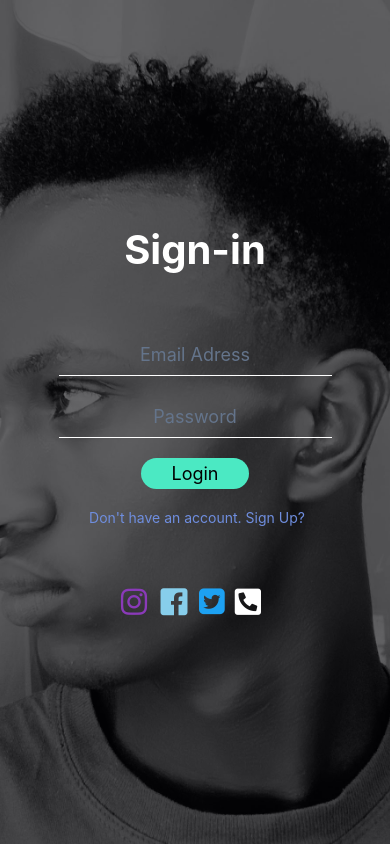
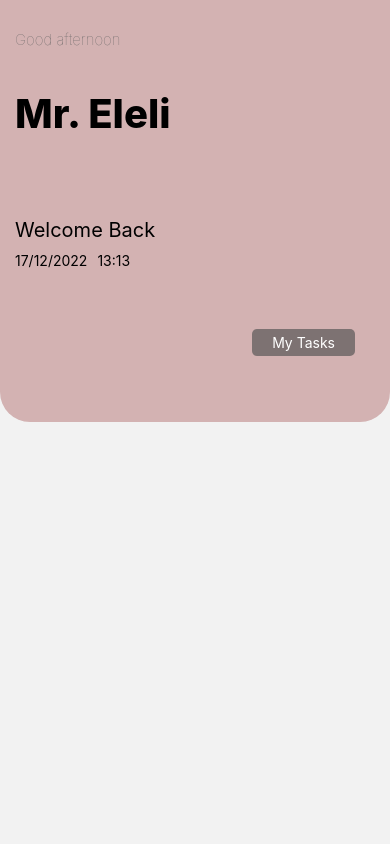
Before and after one commit to Eleli-Ayub/the_bookmarker, a React Native app in the folder bookmarker/: screen /Home in a window 390 px wide. Built offline with nearby package versions, Linux system fonts and the light colour scheme.

Commit message:
Done styling the homepage header

```diff
--- /dev/null
+++ b/bookmarker/Components/Homepage/Header.tsx
@@ -0,0 +1,33 @@
+import { View, Text, TouchableOpacity } from "react-native";
+import React, { useEffect, useState } from "react";
+import { Homepagestyles } from "../../Styles/Homepage";
+
+const Header = () => {
+  const [currentDate, setCurrentDate] = useState("");
+  const [currentTime, setCurrentTime] = useState("");
+  useEffect(() => {
+    var date = new Date().getDate();
+    var month = new Date().getMonth() + 1;
+    var year = new Date().getFullYear();
+    var hours = new Date().getHours();
+    var min = new Date().getMinutes();
+    setCurrentDate(date + "/" + month + "/" + year);
+    setCurrentTime(hours + ":" + min);
+  });
+  return (
+    <View style={Homepagestyles.headerWrapper}>
+      <Text style={Homepagestyles.greetingsText}>Good afternoon</Text>
+      <Text style={Homepagestyles.nameText}>Mr. Eleli</Text>
+      <Text style={Homepagestyles.welcomeText}>Welcome Back</Text>
+      <View style={Homepagestyles.dateTime}>
+        <Text style={Homepagestyles.dateText}>{currentDate}</Text>
+        <Text style={Homepagestyles.timeText}>{currentTime}</Text>
+      </View>
+      <TouchableOpacity style={Homepagestyles.myTasksButton}>
+        <Text style={Homepagestyles.myTasksButtonText}>My Tasks</Text>
+      </TouchableOpacity>
+    </View>
+  );
+};
+
+export default Header;
--- a/bookmarker/Navigation/index.tsx
+++ b/bookmarker/Navigation/index.tsx
@@ -5,6 +5,7 @@ import { createNativeStackNavigator } from "@react-navigation/native-stack";
 import Login from "../Screens/Auth/Login";
 import Register from "../Screens/Auth/Register";
 import { StatusBar } from "expo-status-bar";
+import Homepage from "../Screens/Homepage";
 
 const index = () => {
   const Stack = createNativeStackNavigator();
@@ -20,6 +21,11 @@ const index = () => {
         component={Register}
         options={{ headerShown: false }}
       />
+      <Stack.Screen
+        name="Home"
+        component={Homepage}
+        options={{ headerShown: false }}
+      />
     </Stack.Navigator>
   );
 };
--- a/bookmarker/Screens/Auth/Login.tsx
+++ b/bookmarker/Screens/Auth/Login.tsx
@@ -41,7 +41,12 @@ const Login = () => {
           setText={setPassword}
           placeholder="Password"
         />
-        <TouchableOpacity style={Loginstyles.loginBtn}>
+        <TouchableOpacity
+          style={Loginstyles.loginBtn}
+          onPress={() => {
+            navigation.navigate("Home");
+          }}
+        >
           <Text style={Loginstyles.loginBtnText}>Login</Text>
         </TouchableOpacity>
         <TouchableOpacity
--- /dev/null
+++ b/bookmarker/Screens/Homepage.tsx
@@ -0,0 +1,13 @@
+import { View, Text, SafeAreaView } from "react-native";
+import React from "react";
+import Header from "../Components/Homepage/Header";
+
+const Homepage = () => {
+  return (
+    <SafeAreaView>
+      <Header />
+    </SafeAreaView>
+  );
+};
+
+export default Homepage;
--- /dev/null
+++ b/bookmarker/Styles/Homepage.ts
@@ -0,0 +1,52 @@
+import { StyleSheet } from "react-native";
+import { deviceHeight } from "../Global/Constants";
+
+export const Homepagestyles = StyleSheet.create({
+    headerWrapper:{
+        height: deviceHeight * 0.5,
+        backgroundColor: "#D3B2B2",
+        borderBottomLeftRadius: 30,
+        borderBottomRightRadius: 30,
+        paddingVertical: 20,
+        paddingHorizontal: 15
+
+    },
+    greetingsText:{
+        color: "#6B6868",
+        fontFamily: "Inter",
+        fontWeight: "100",
+        fontSize: 15,
+        marginTop: 10
+    },
+    nameText:{
+        marginTop: 40,
+        fontSize: 40,
+        fontWeight: "800",
+    },
+    welcomeText:{
+        marginTop: 80,
+        fontSize: 20
+    },
+    dateTime:{
+        display: "flex",
+        flexDirection: "row",
+        marginTop: 10
+    },
+    dateText:{
+        marginRight: 10
+    },
+    timeText:{},
+    myTasksButton:{
+        marginTop: 60,
+        marginRight: 20,
+        alignSelf: "flex-end",
+        backgroundColor: "#7D7272",
+        paddingHorizontal: 20,
+        paddingVertical: 5,
+        borderRadius: 5
+    },
+    myTasksButtonText:{
+        color: "#FFFFFF",
+    },
+
+})
```
